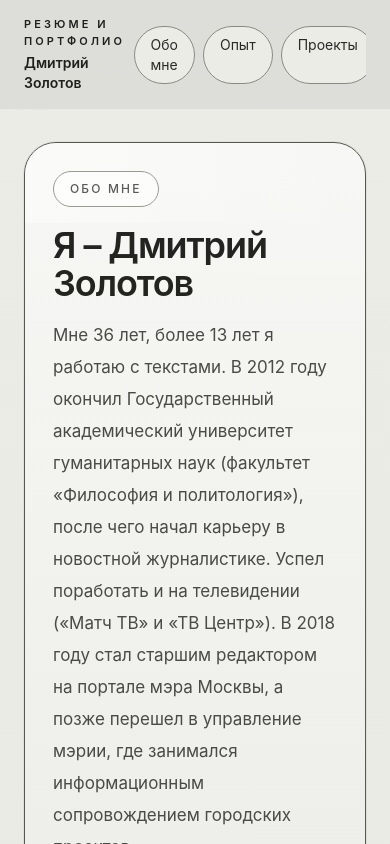
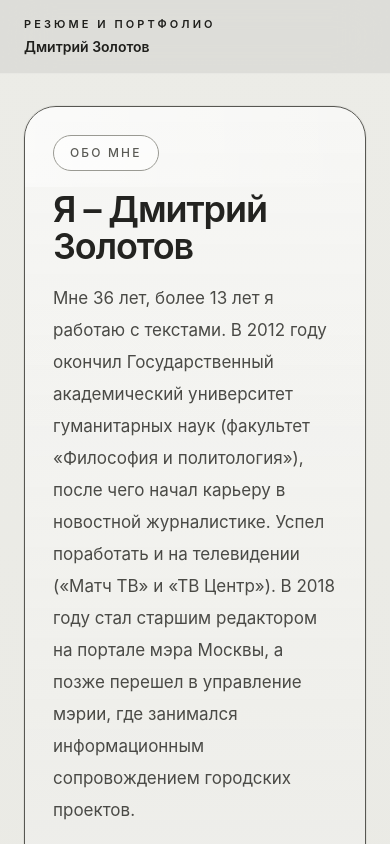
Before and after one commit to dzreveille-sudo/cvdmitriz, a React (Vite) app: page / in a window 390 px wide. Shown: the top 844 px of the page. Built offline with nearby package versions, Linux system fonts and the light colour scheme.

Commit message:
Update App.jsx

```diff
--- a/src/App.jsx
+++ b/src/App.jsx
@@ -153,7 +153,7 @@ useEffect(() => {
             </div>
             <div className="mt-1 text-sm text-[#1f1f1c] font-semibold">Дмитрий Золотов</div>
           </div>
-          <div className="flex gap-2 overflow-x-auto md:gap-3">
+          <div className="hidden gap-3 md:flex">
             <a href="#about" className="rounded-full border border-[#8a8a84] bg-[#ecece7] px-4 py-2 text-sm text-[#353531] transition duration-300 hover:-translate-y-0.5 hover:bg-white/50 hover:shadow-md">
               Обо мне
             </a>
```
